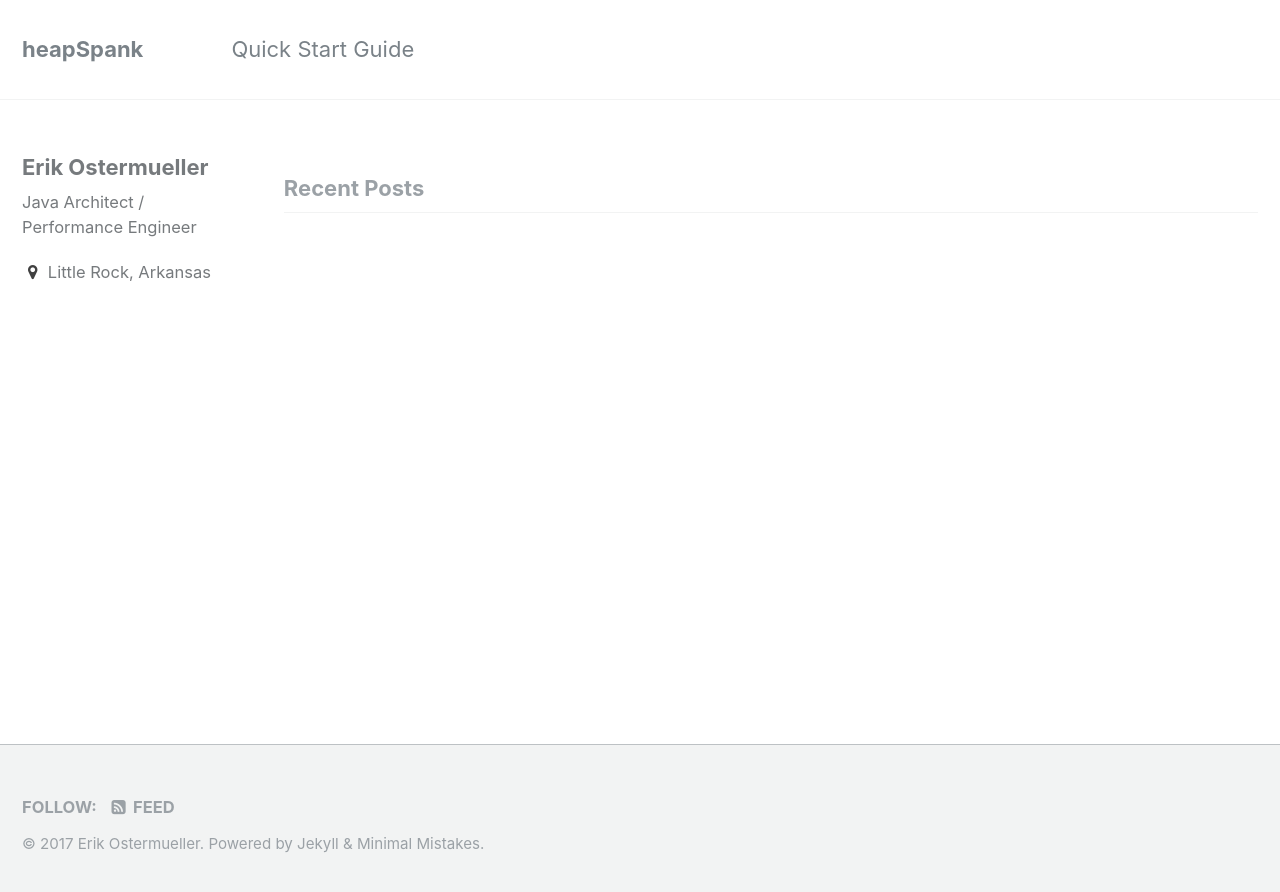
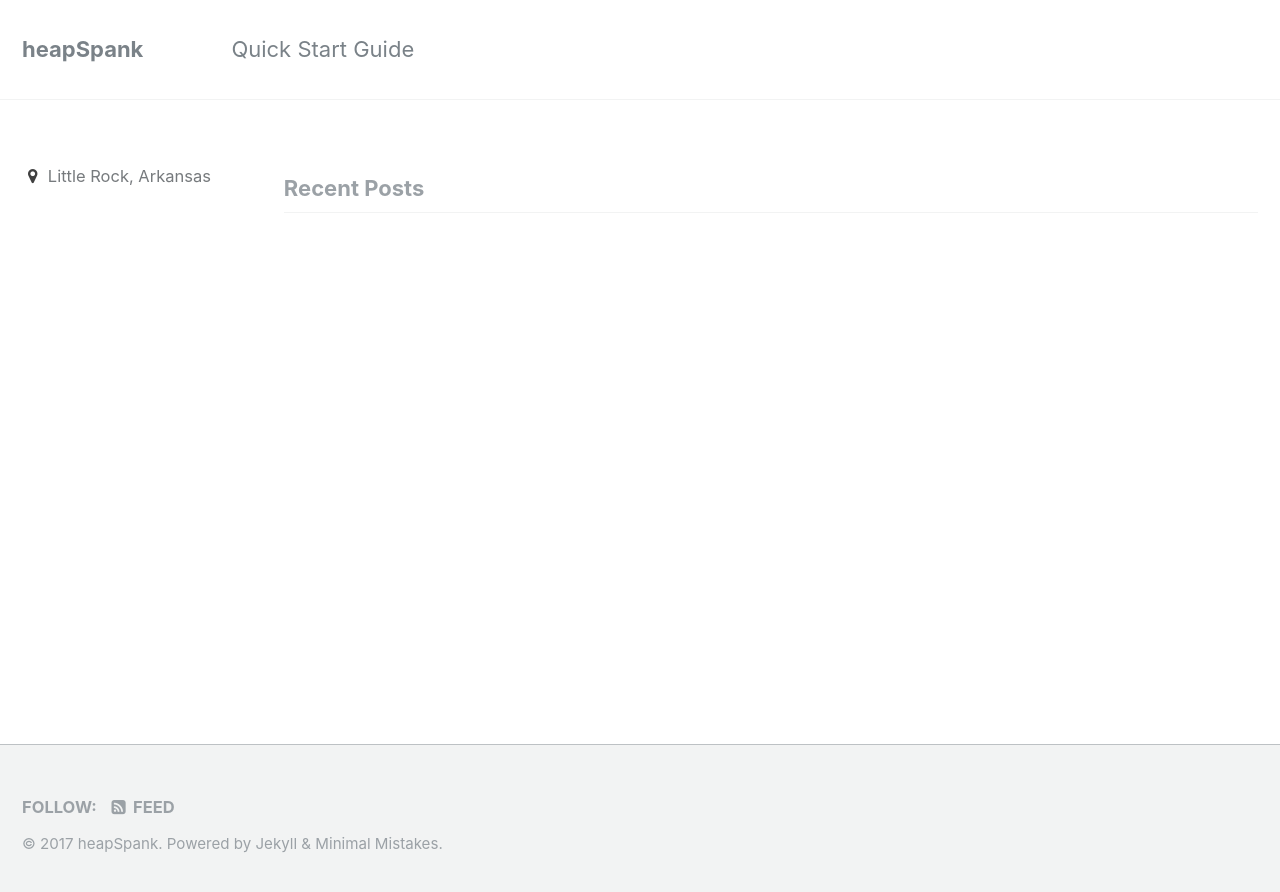
Before and after one commit to eostermueller/heapSpank, a Jekyll site: the page built from docs/index.html, in a window 1280 px wide. Shown: the top 892 px of the page. Built offline with Jekyll 4.4.1, drawn with Linux system fonts in a browser that asks for light colours; the list of posts is cut into pages by our own code.

Commit message:
Update _config.yml

```diff
--- a/docs/_config.yml
+++ b/docs/_config.yml
@@ -9,13 +9,13 @@
 locale                   : "en"
 title                    : "heapSpank"
 title_separator          : "-"
-name                     : "Erik Ostermueller"
+name                     : ""
 description              : "Command line utility that locates Java memory leaks quickly." #phrase for SEO, not humans.
 url                      : https://eostermueller.github.io # the base hostname & protocol for your site e.g. "https://mmistakes.github.io"
 baseurl                  : /heapSpank # the subpath of your site, e.g. "/blog"
 repository               : eostermueller/heapSpank # GitHub username/repo-name e.g. "mmistakes/minimal-mistakes"
 teaser                   : # path of fallback teaser image, e.g. "/assets/images/500x300.png"
-# breadcrumbs            : false # true, false (default)
+# breadcrumbs            : true # true, false (default)
 words_per_minute         : 200
 comments:
   provider               : # false (default), "disqus", "discourse", "facebook", "google-plus", "staticman", "custom"
@@ -77,9 +77,9 @@ analytics:
 
 # Site Author
 author:
-  name             : "Erik Ostermueller"
+  name             : ""
   avatar           : # path of avatar image, e.g. "/assets/images/bio-photo.jpg"
-  bio              : "Java Architect / Performance Engineer"
+  bio              : ""
   location         : "Little Rock, Arkansas"
   email            :
   uri              :
```
